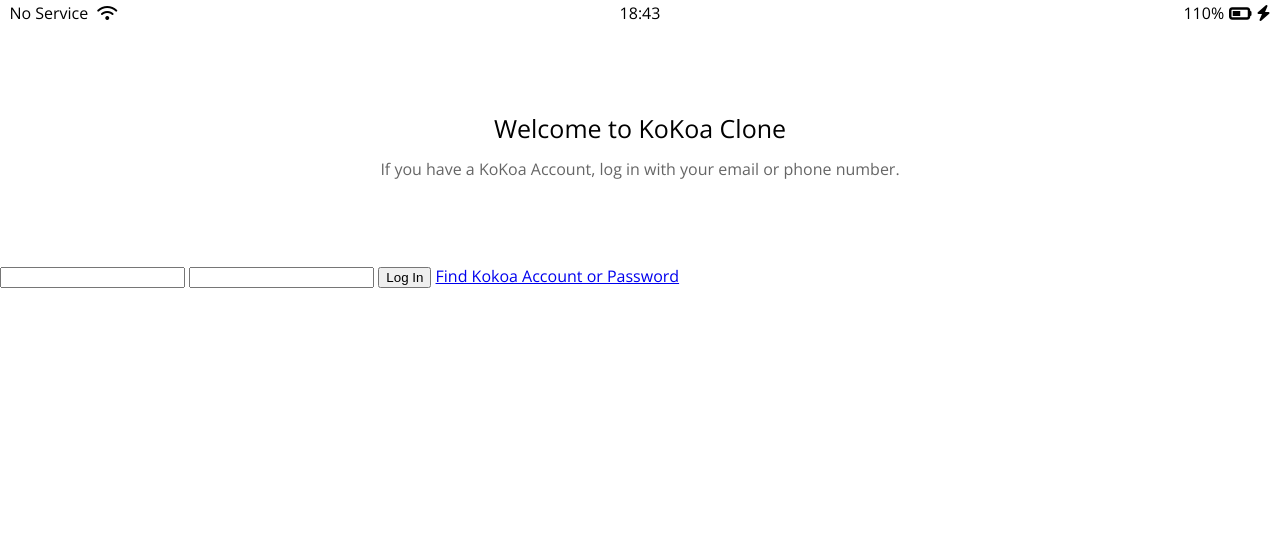
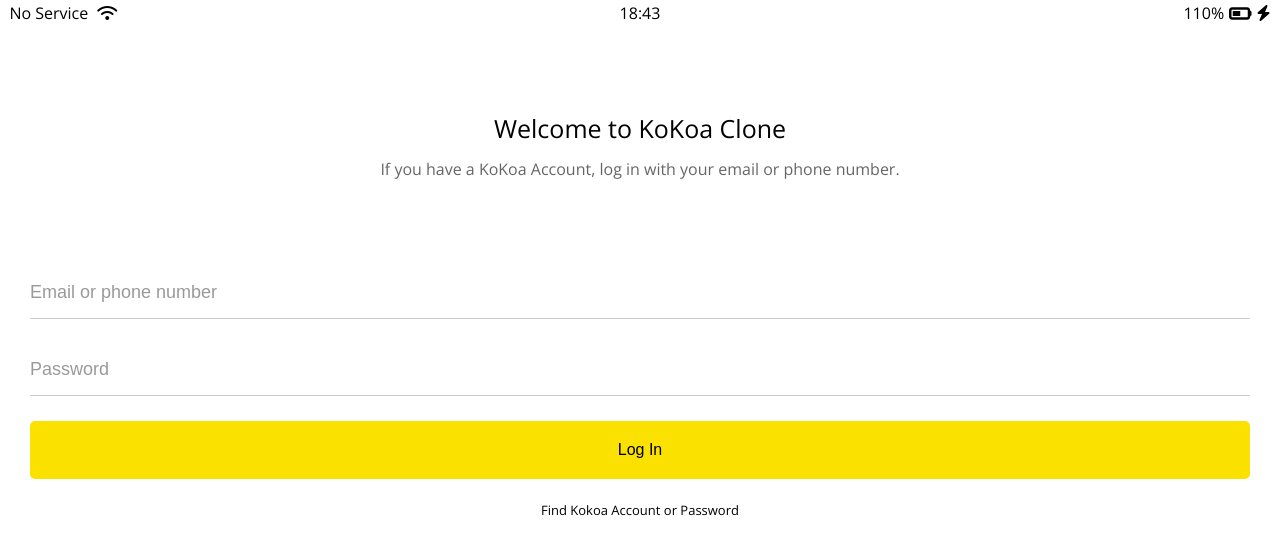
Before and after one commit to horusRov/kokoa-clone-2023, a plain HTML site: page index.html in a window 1280 px wide. Drawn offline with nearby package versions, Linux system fonts and the light colour scheme.

Commit message:
status-bar and login screen updated

```diff
--- a/css/reset.css
+++ b/css/reset.css
@@ -41,3 +41,7 @@ table {
 	border-collapse: collapse;
 	border-spacing: 0;
 }
+
+#login-form input:focus{
+outline: none;
+}
--- /dev/null
+++ b/css/screens/login.css
@@ -0,0 +1,56 @@
+.welcome-header {
+    margin: 90px 0px;
+    text-align: center;
+    display:flex;
+    flex-direction:column;
+    align-items: center;
+
+}
+.welcome-header__title {
+    margin-bottom:20px;
+    font-size:25px;
+}
+.welcome-header__text {
+    width:60%;
+    opacity:0.6;
+}
+
+#login-form{
+    display: flex;
+    flex-direction: column;
+    margin:0px 30px;
+}
+#login-form input {
+    border: none;
+    padding:15px 0px;
+    font-size: 18px;
+    margin-bottom: 25px;
+}
+
+#login-form input:not([type="submit"]){
+    border-bottom:1px solid rgba(0,0,0,0.2);
+    transition: border-color 0.3s ease-in-out;
+}
+
+#login-form input::placeholder{
+    color:rgba(0,0,0,0.4);
+}
+
+#login-form input:focus{
+border-color: var(--yellow);
+}
+
+#login-form input[type="submit"]{
+    background-color: var(--yellow) ;
+    cursor: pointer;
+    font-size:16px;
+    padding:20px 0px;
+    border-radius: 5px;
+}
+
+#login-form a {
+    text-align: center;
+    text-decoration: none;
+    color:inherit;
+    font-size:13px;
+}
--- a/css/styles.css
+++ b/css/styles.css
@@ -1,23 +1,10 @@
 @import url('https://fonts.googleapis.com/css2?family=Open+Sans:wght@400;600&display=swap');
 @import "reset.css";
-@import "status-bar.css";
+@import "variables.css";
+/* components */
+@import "components/status-bar.css";
+/* screens */
+@import "screens/login.css";
 body {
     font-family: 'Open Sans', sans-serif;
 }
-
-.welcome-header {
-    margin: 90px 0px;
-    text-align: center;
-    display:flex;
-    flex-direction:column;
-    align-items: center;
-
-}
-.welcome-header__title {
-    margin-bottom:20px;
-    font-size:25px;
-}
-.welcome-header__text {
-    width:60%;
-    opacity:0.6;
-}
--- /dev/null
+++ b/css/variables.css
@@ -0,0 +1,3 @@
+:root{
+    --yellow: #fae100;
+}
--- a/index.html
+++ b/index.html
@@ -30,9 +30,9 @@
       </p>
     </header>
 
-    <form id="login-form">
-      <input type="text" placeholde="Email or phone number" />
-      <input type="password" placeholde="Password" />
+    <form action="friends.html" method="get" id="login-form">
+      <input name="username" type="text" placeholder="Email or phone number" />
+      <input name="password" required type="password" placeholder="Password" />
       <input type="submit" value="Log In" />
       <a href="#">Find Kokoa Account or Password</a>
     </form>
```
Also changed, not shown: friends.html (added, +10 -0 lines), css/components/status-bar.css (renamed from css/status-bar.css).
